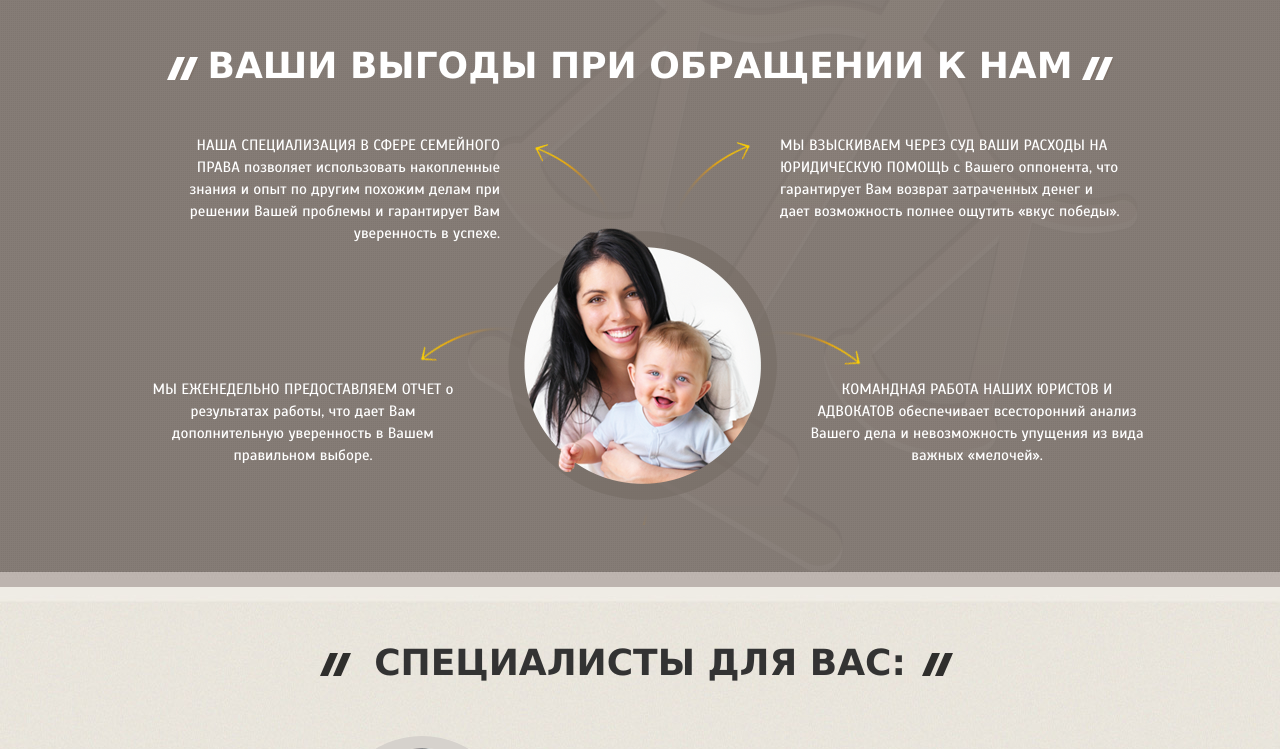
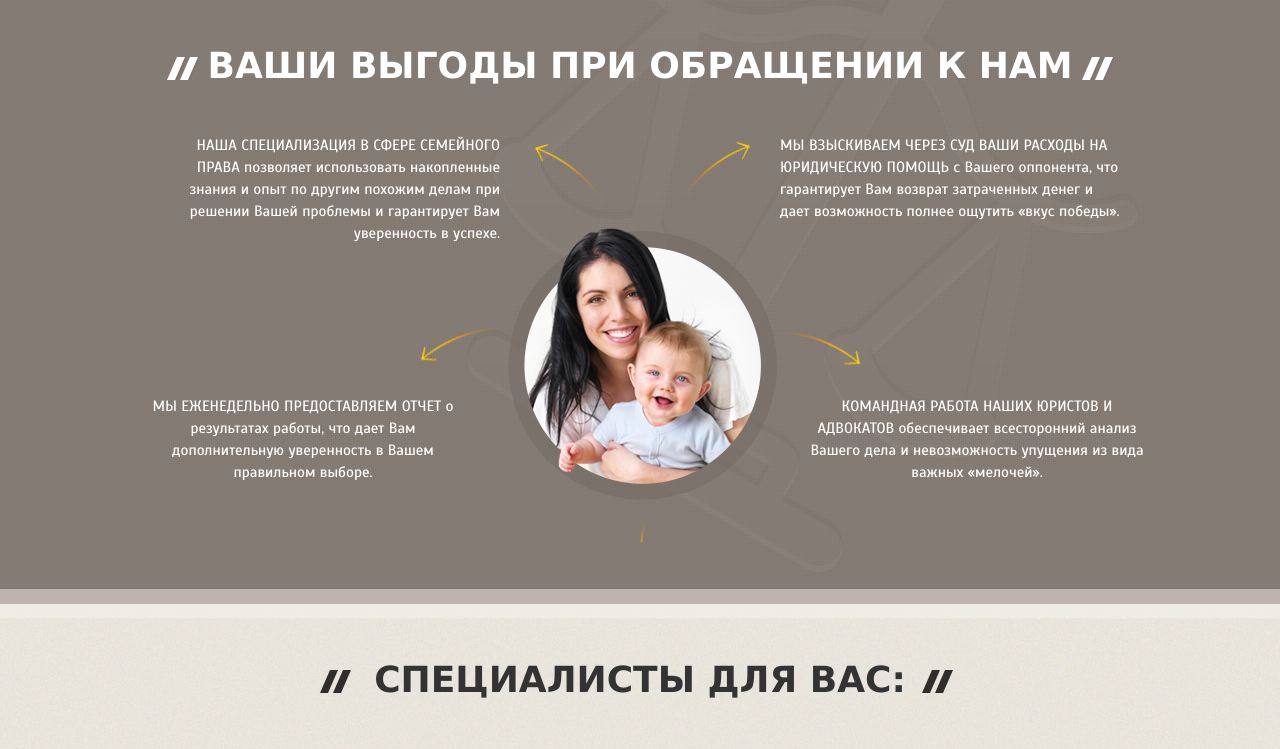
Before and after one commit to A111ex/victorial.biz, a PHP site: page / in a window 1280 px wide. Shown: the part 3043-3792 px from the top of the page. Run offline with PHP 8.4, Linux system fonts and the light colour scheme; some libraries are stand-ins or nearby versions.

Commit message:
4 point2

```diff
--- a/css/style.css
+++ b/css/style.css
@@ -826,7 +826,7 @@ padding: 172px 0 0 0;
 {
     text-align: center;
     /*margin-top: -19px;*/
-    padding-top: 23px;
+    padding-top: 40px;
     margin-bottom: 0;
 }
 .slide4 .items .row:last-child .bl
```
